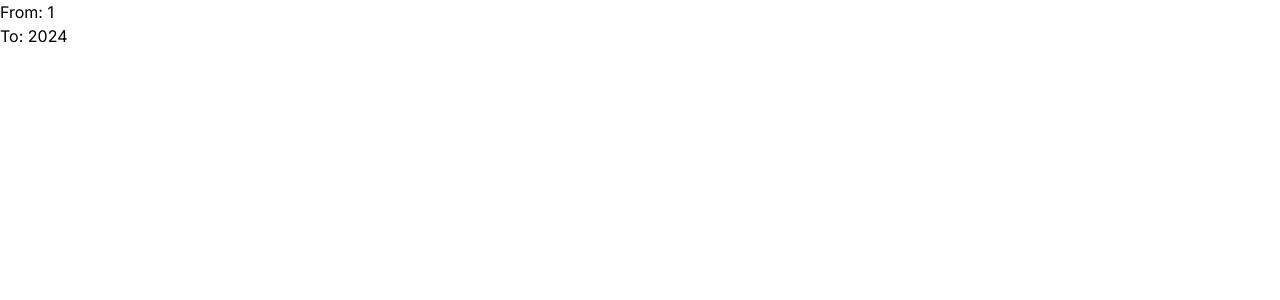
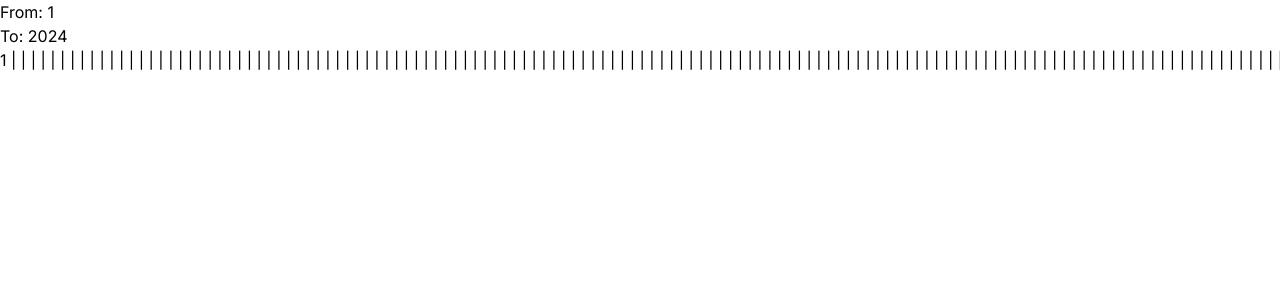
Before and after one commit to WattWozy/StoryLine, a Next.js app in the folder client/: page / in a window 1280 px wide. Shown: the top 300 px of the page. Built offline with nearby package versions, Linux system fonts and the light colour scheme.

Commit message:
What may well be the ugliest timeline ever conceived

```diff
--- a/client/package.json
+++ b/client/package.json
@@ -9,9 +9,9 @@
     "lint": "next lint"
   },
   "dependencies": {
+    "next": "14.2.4",
     "react": "^18",
-    "react-dom": "^18",
-    "next": "14.2.4"
+    "react-dom": "^18"
   },
   "devDependencies": {
     "typescript": "^5",
@@ -19,7 +19,7 @@
     "@types/react": "^18",
     "@types/react-dom": "^18",
     "postcss": "^8",
-    "tailwindcss": "^3.4.1",
+    "tailwindcss": "^3.4.4",
     "eslint": "^8",
     "eslint-config-next": "14.2.4"
   }
--- a/client/src/components/core/Timeline.tsx
+++ b/client/src/components/core/Timeline.tsx
@@ -5,14 +5,31 @@ interface TimelineProps {
   to?: number;
 }
 
+const getVerticalLines = (from: number, to: number): string => {
+  let lines = '' + from;
+  for (let year = from; year <= to; year++) {
+    if (year % 5 == 0) {
+        lines += ' | '
+    }
+  }
+  lines += to;
+  return lines;
+}
+
 const Timeline: React.FC<TimelineProps> = ({ from, to }) => {
 
-  const currentYear: number = new Date().getFullYear();
+
+    const currentYear: number = new Date().getFullYear();
+
+    const verticalLines = getVerticalLines(from, currentYear);
+
+
 
   return (
     <>
       <div>From: {from}</div>
       <div>To: {to ? to : currentYear}</div>
+      <span className="text-nowrap overflow-scroll text-clip flex max-w-full max-h-11">{verticalLines}</span>
     </>
   );
 };
```
Also changed, not shown: 1 other file (tests, documents, lock files or other folders).
